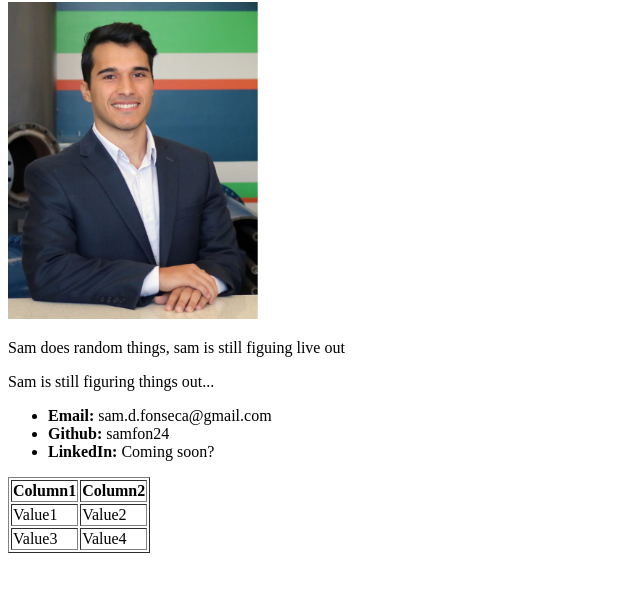
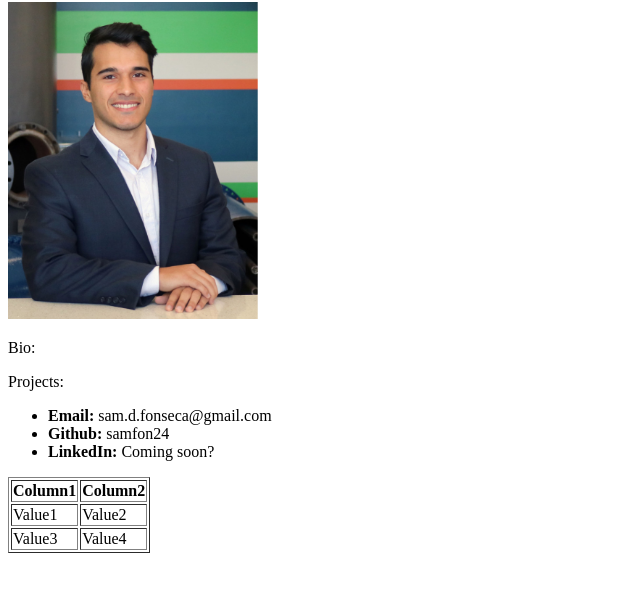
Before and after one commit to samfon24/samfon24.github.io, a plain HTML site: page index.html in a window 1280 px wide. Shown: the part 78-670 px from the top of the page, without its empty margins (0-640 px from the left). Drawn offline with Linux system fonts and the light colour scheme.

Commit message:
updated paragraphs

```diff
--- a/index.html
+++ b/index.html
@@ -11,8 +11,8 @@
 
 <img src="Headshot.png" alt="Sam Headshot" width="250px">
 
-<p>Sam does random things, sam is still figuing live out</p>
-<p>Sam is still figuring things out...</p>
+<p>Bio:</p>
+<p>Projects:</p>
 
 <ul>
   <li><strong>Email:</strong> sam.d.fonseca@gmail.com</li>
```
